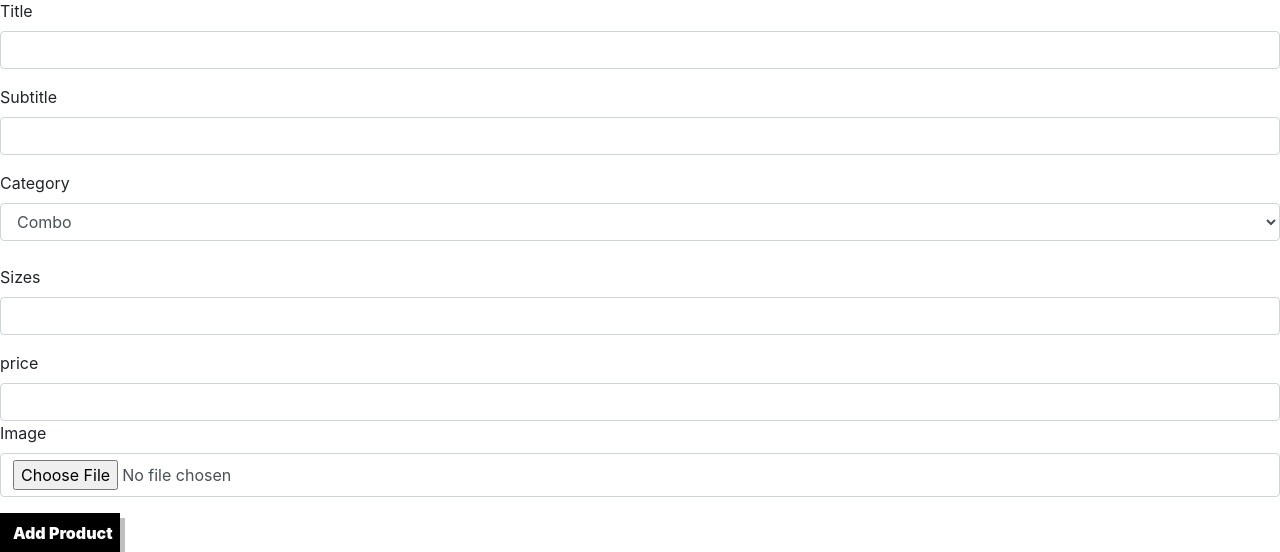
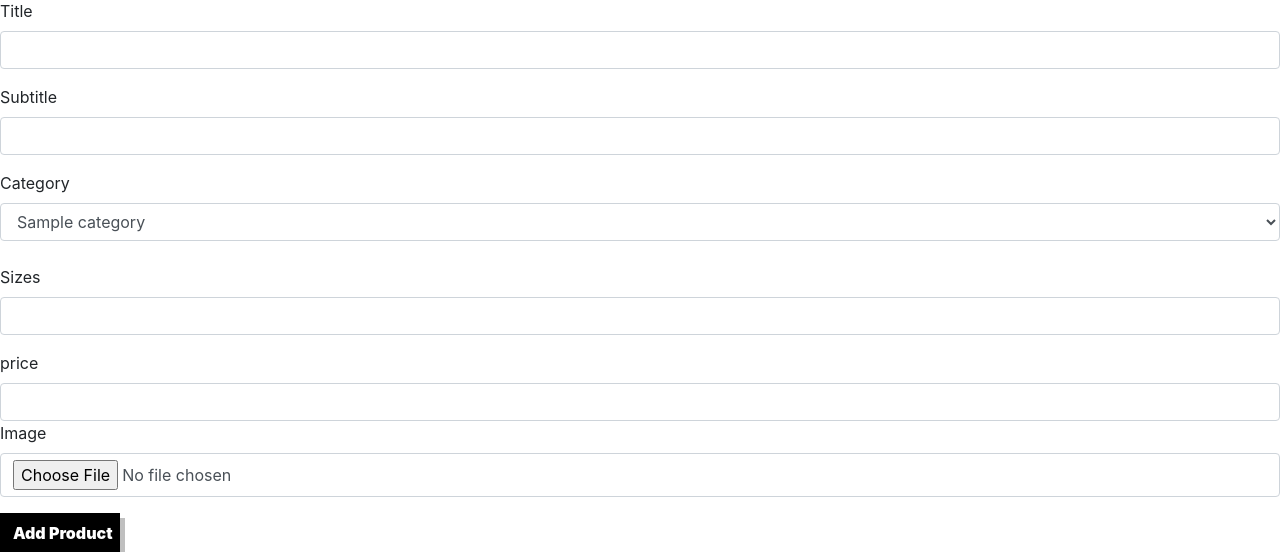
Before and after one commit to Mdue17/ecom-site, a Flask app: page /store/add in a window 1280 px wide. Shown: the part 147-699 px from the top of the page. Run offline with Flask 3, Linux system fonts and the light colour scheme; tables that the repository leaves empty hold one stand-in row (values such as "Sample post"); parts of the project's set-up code (start-up, migrations or seed data) failed here and were passed over; some libraries are stand-ins or nearby versions.

Commit message:
made the category dynamic

```diff
--- a/templates/add.html
+++ b/templates/add.html
@@ -18,10 +18,9 @@
         <div class="form-group mb-4">
             <label for="category">Category</label>
             <select name="category" id="category" class="form-control" required>
-                <option value="Combo">Combo</option>
-                <option value="T-Shirt">T-Shirt</option>
-                <option value="Hoodie">Hoodie</option>
-                <option value="Cap">Cap</option>
+                {% for category in categories %}
+                    <option value="{{ category.name }}">{{ category.name }}</option>
+                {% endfor %}
             </select>
         </div>
         <div class="form-group">
```
